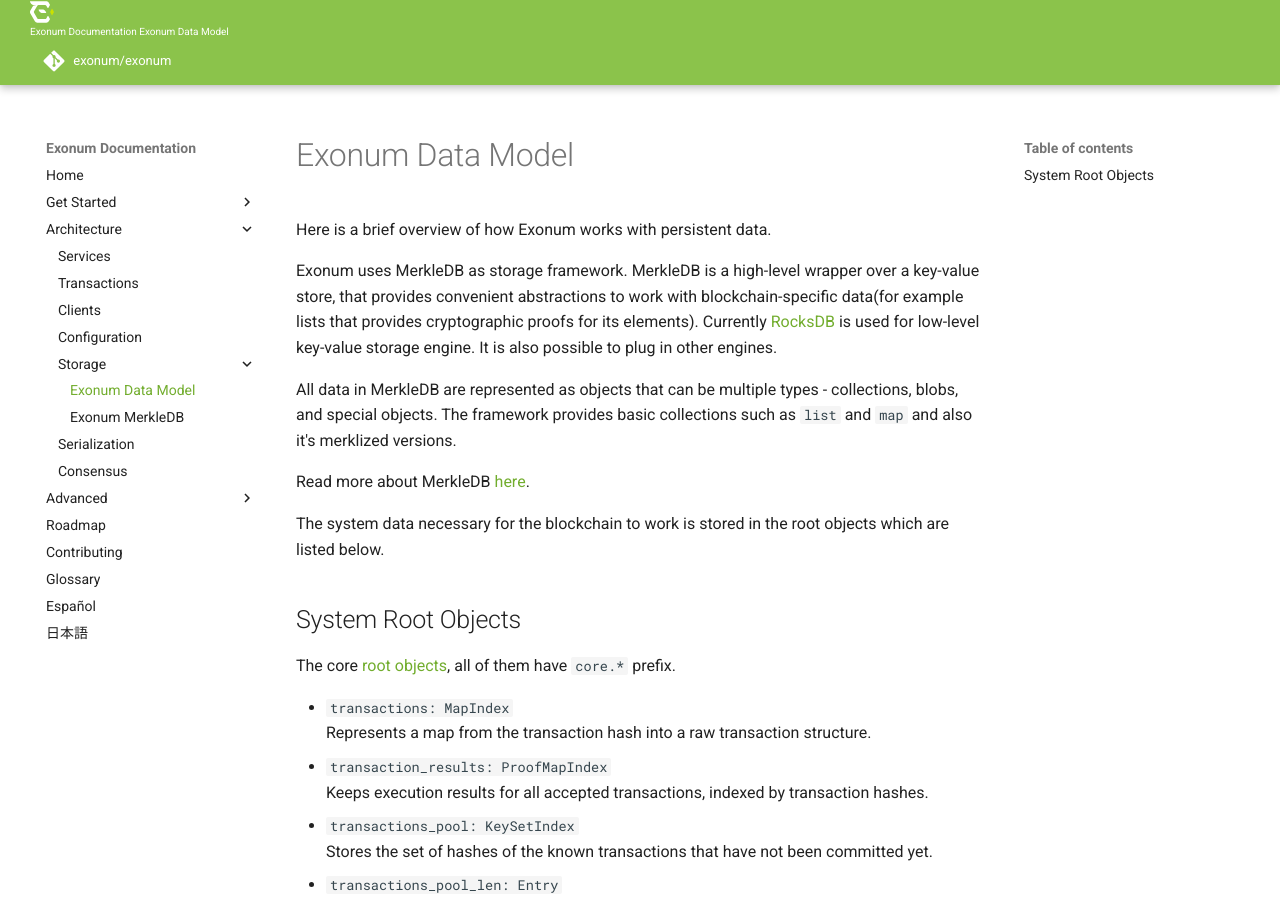
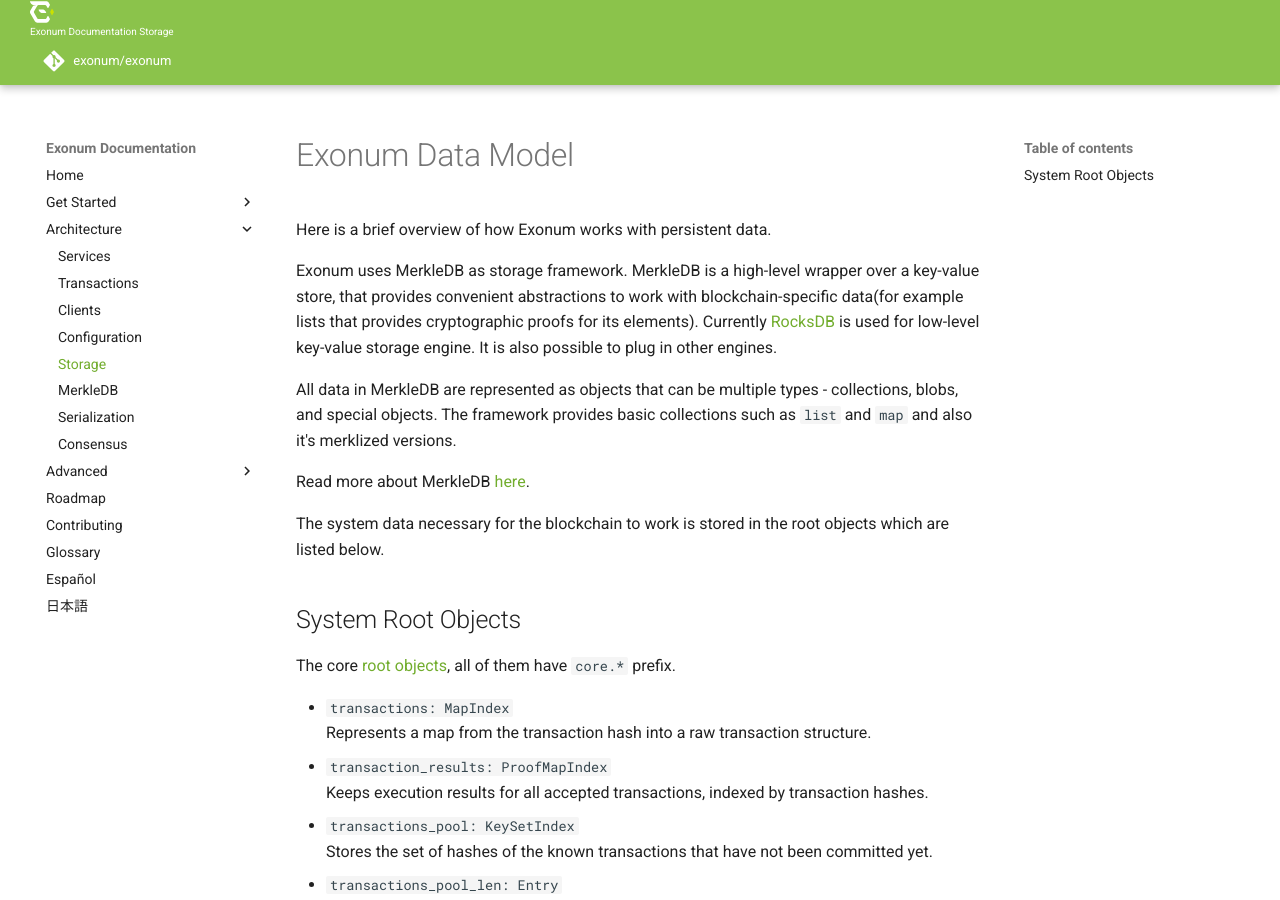
Before and after one commit to exonum/exonum-doc, an MkDocs documentation site: the page built from src/architecture/storage.md, in a window 1280 px wide and 900 px high. Built offline with MkDocs 1.6.1 and Material for MkDocs 9.7.7, drawn with Linux system fonts in a browser that asks for light colours; comment, search, counter and statistics services are not loaded; old or Windows-style settings are respelled for this version of MkDocs; part of the change alters nothing that is shown.

```diff
--- a/mkdocs.yml
+++ b/mkdocs.yml
@@ -72,11 +72,10 @@ pages:
     - 'Clients': 'architecture/clients.md'
     # Local configuration - how to roughly configure a node (make it ready to run)
     - 'Configuration': 'architecture/configuration.md'
-    - 'Storage':
-      # Includes storage overview and system objects
-      - 'architecture/storage/storage.md'
-      # MerkledDB documentation
-      - 'architecture/storage/merkledb.md'
+    # Includes storage overview and system objects
+    - 'Storage': 'architecture/storage.md'
+    # MerkledDB documentation
+    - 'MerkleDB': 'architecture/merkledb.md'
     # How the data is serialised and deserialised to be transfered through the network
     - 'Serialization': 'architecture/serialization.md'
     # Consensus overview
```
Also changed, not shown: src/architecture/merkledb.md (renamed from src/architecture/storage/merkledb.md), src/architecture/storage.md (renamed from src/architecture/storage/storage.md), 1 other file.
